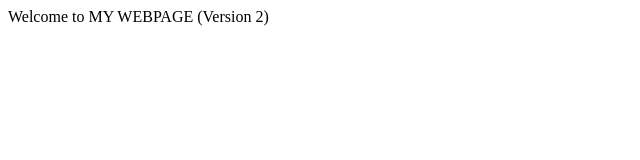
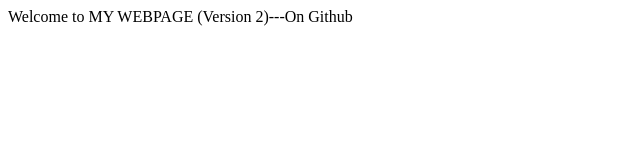
Before and after one commit to swethajayasimha/wipro123, a plain HTML site: page index.html in a window 1280 px wide. Shown: the full height of the page, 0-640 px from the left. Drawn offline with Linux system fonts and the light colour scheme.

Commit message:
Add files via upload

```diff
--- a/index.html
+++ b/index.html
@@ -1 +1 @@
-<html><head><title>My First Azure WEBSITE</title></head><boby><h>Welcome to MY WEBPAGE (Version 2)</h></body</html>
+<html><head><title>My First Azure WEBSITE</title></head><boby><h>Welcome to MY WEBPAGE (Version 2)---On Github</h></body</html>
```
